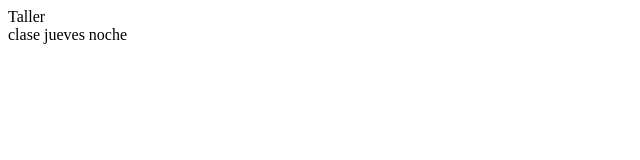
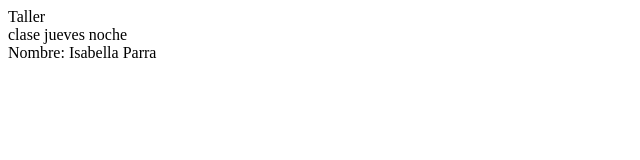
Before and after one commit to imay2byte/Taller-clase, a plain HTML site: page index.html in a window 1280 px wide. Shown: the whole page, without its empty margins (0-640 px from the left). Drawn offline with Linux system fonts and the light colour scheme.

Commit message:
third commit

```diff
--- a/index.html
+++ b/index.html
@@ -3,11 +3,12 @@
 <head>
     <meta charset="UTF-8">
     <meta name="viewport" content="width=device-width, initial-scale=1.0">
-    <title>Document</title>
+    <title>Pag.taller</title>
 </head>
 <body>
     <div>Taller</div>
     <div>clase jueves noche</div>
+    <div>Nombre: Isabella Parra</div>
 
 </body>
 </html>
```
